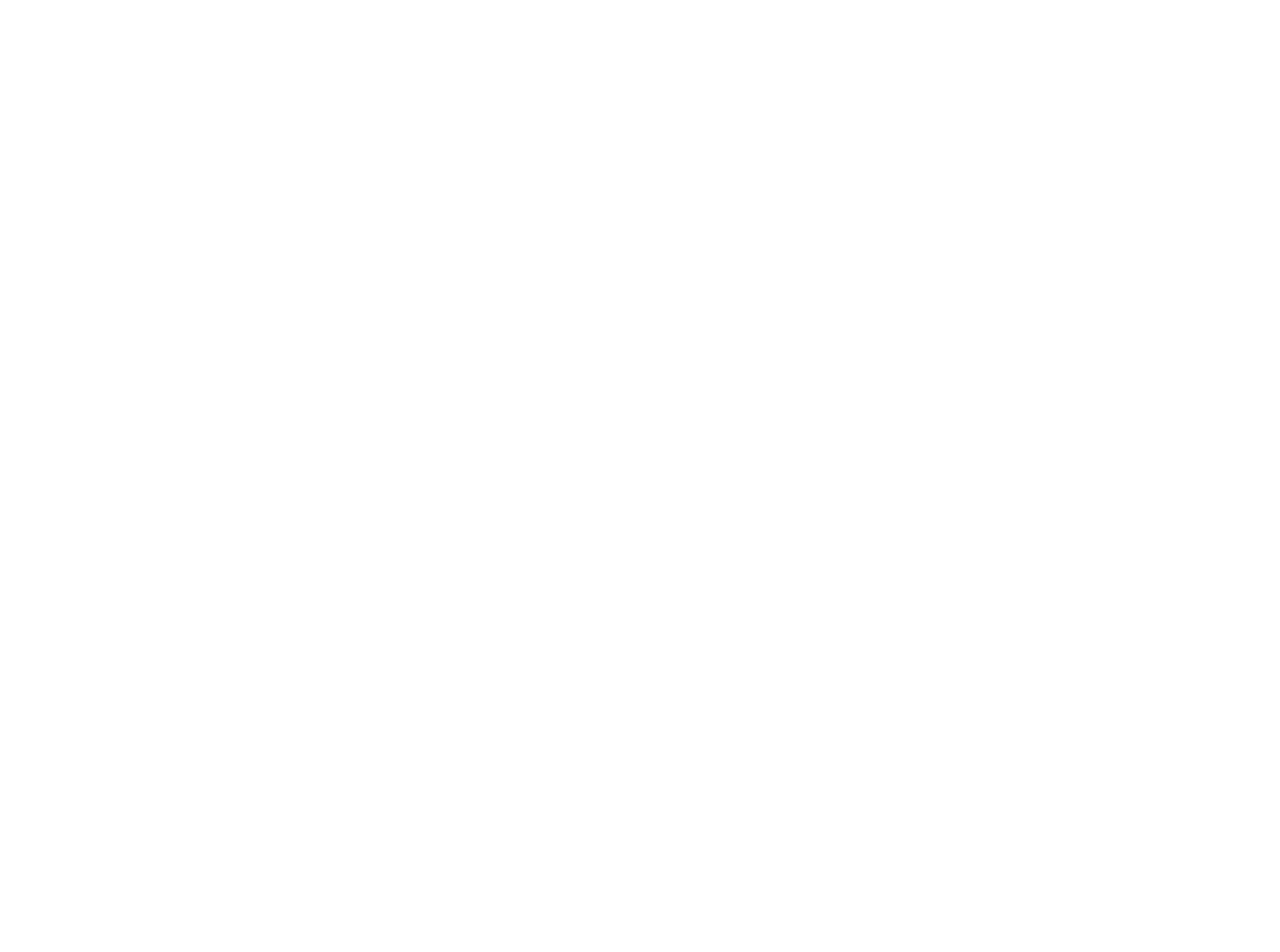
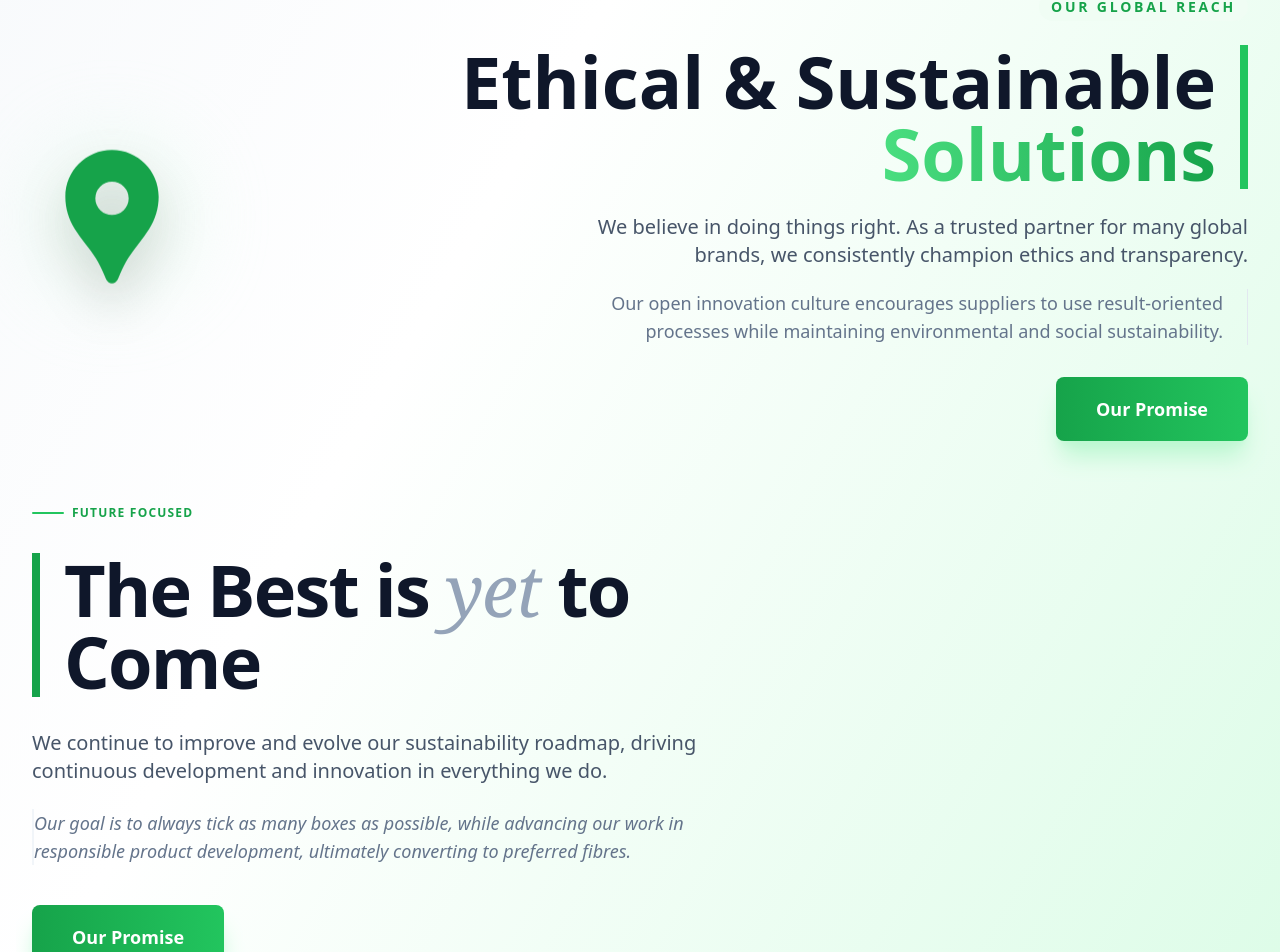
Before and after one commit to Raihan1018/fashody-fashion, a React (Vite) app: page / in a window 1280 px wide. Shown: the part 1180-2132 px from the top of the page. Before the commit the page ends 1137 px from the top, so only its background shows below. Built offline with nearby package versions, Linux system fonts and the light colour scheme.

Commit message:
added some sections on Home page

```diff
--- /dev/null
+++ b/src/Animation/Motion.js
@@ -0,0 +1,16 @@
+export const containerVariants = {
+  hidden: { opacity: 0 },
+  visible: {
+    opacity: 1,
+    transition: { staggerChildren: 0.2, delayChildren: 0.1 },
+  },
+};
+
+export const itemVariants = {
+  hidden: { y: 20, opacity: 0 },
+  visible: {
+    y: 0,
+    opacity: 1,
+    transition: { duration: 0.6, ease: "easeOut" },
+  },
+};
--- a/src/Layout/Layout.jsx
+++ b/src/Layout/Layout.jsx
@@ -6,7 +6,7 @@
 const Layout = () => {
   return (
     // min-h-screen ensures the footer stays at the bottom on short pages
-    <div className="flex flex-col min-h-screen px-1 md:px-3 lg:px-5">
+    <div className="flex flex-col min-h-screen  bg-gradient-to-br from-slate-100 via-white to-green-100 rounded-[2rem] md:rounded-[3rem]  my-4 ">
       <Header />
 
       {/* Main content area constrained to your max-width */}
--- /dev/null
+++ b/src/pages/Home/Ethical.jsx
@@ -0,0 +1,102 @@
+import { motion } from "framer-motion";
+import { MdLocationPin } from "react-icons/md";
+import { Link } from "react-router-dom";
+
+const containerVariants = {
+  hidden: { opacity: 0 },
+  visible: {
+    opacity: 1,
+    transition: { staggerChildren: 0.15, delayChildren: 0.2 },
+  },
+};
+
+const itemVariants = {
+  hidden: { opacity: 0, x: 30 },
+  visible: { opacity: 1, x: 0, transition: { duration: 0.6, ease: "easeOut" } },
+};
+
+
+
+const iconVariants = {
+  hidden: { opacity: 0, scale: 0.8 },
+  visible: {
+    opacity: 1,
+    scale: 1,
+    transition: { duration: 0.6 },
+  },
+  animate: {
+    y: [0, -15, 0],
+    transition: { duration: 3, repeat: Infinity, ease: "easeInOut" },
+  },
+};
+const Ethical = () => {
+  return (
+    <motion.div
+      variants={containerVariants}
+      initial="hidden"
+      whileInView="visible"
+      viewport={{ once: true, margin: "-100px" }}
+      className="grid grid-cols-1 md:grid-cols-12 gap-8 items-center min-h-[400px] w-full px-4"
+    >
+      {/* LEFT SIDE: Icon (Responsive: center on mobile, left on desktop) */}
+      <motion.div
+        variants={iconVariants}
+        animate="animate"
+        className="lg:col-span-4 flex justify-center lg:justify-start"
+      >
+        <div className="relative group">
+          {/* Animated Pulse Ring */}
+          <div className="absolute inset-0 rounded-full bg-green-400 animate-ping opacity-20 scale-150" />
+          <div className="absolute inset-0 rounded-full bg-green-100 blur-2xl opacity-40 group-hover:bg-green-300 transition-colors" />
+
+          <MdLocationPin className="text-8xl md:text-[10rem] text-green-600 relative z-10 drop-shadow-2xl" />
+        </div>
+      </motion.div>
+
+      {/* RIGHT SIDE: Content */}
+      <div className="md:col-span-8 flex flex-col items-end text-right space-y-6">
+        <motion.span
+          variants={itemVariants}
+          className="text-green-600 font-bold tracking-[0.2em] uppercase text-xs md:text-sm bg-green-50 px-3 py-1 rounded-full"
+        >
+          Our Global Reach
+        </motion.span>
+
+        <motion.h1
+          variants={itemVariants}
+          className="text-4xl md:text-5xl lg:text-7xl font-extrabold text-slate-900 leading-[1.1] border-r-8 border-green-500 pr-6"
+        >
+          Ethical & Sustainable <br />
+          <span className="text-transparent bg-clip-text bg-gradient-to-l from-green-600 to-green-400">
+            Solutions
+          </span>
+        </motion.h1>
+
+        <motion.div variants={itemVariants} className="space-y-5 max-w-2xl">
+          <p className="text-lg md:text-xl text-slate-600 leading-relaxed font-medium">
+            We believe in doing things right. As a trusted partner for many
+            global brands, we consistently champion ethics and transparency.
+          </p>
+          <p className="text-base md:text-lg text-slate-500 leading-relaxed border-r border-slate-200 pr-6">
+            Our open innovation culture encourages suppliers to use
+            result-oriented processes while maintaining environmental and social
+            sustainability.
+          </p>
+        </motion.div>
+
+        <motion.div
+          variants={itemVariants}
+          className="flex flex-col sm:flex-row gap-4 pt-2"
+        >
+          <Link to="/our-promise" className="w-full sm:w-auto">
+            <button className="btn w-full sm:w-auto border-none bg-gradient-to-r from-green-600 to-green-500 hover:from-green-700 hover:to-green-600 text-white btn-lg px-10 shadow-xl shadow-green-200 transition-all hover:scale-105 active:scale-95">
+              Our Promise
+            </button>
+          </Link>
+        </motion.div>
+      </div>
+    </motion.div>
+  );
+};
+
+export default Ethical;
--- a/src/pages/Home/Hero.jsx
+++ b/src/pages/Home/Hero.jsx
@@ -3,27 +3,28 @@
 import { FaIndustry, FaGlobe, FaUsersGear, FaHeadset } from "react-icons/fa6";
 import { FaRegPaperPlane } from "react-icons/fa";
 import { motion } from "framer-motion";
+import { containerVariants, itemVariants } from "../../Animation/Motion";
 
 const Hero = () => {
   const currentYear = new Date().getFullYear();
 
   // Animation variants for staggered children
-  const containerVariants = {
-    hidden: { opacity: 0 },
-    visible: {
-      opacity: 1,
-      transition: { staggerChildren: 0.2, delayChildren: 0.1 },
-    },
-  };
+  //   const containerVariants = {
+  //     hidden: { opacity: 0 },
+  //     visible: {
+  //       opacity: 1,
+  //       transition: { staggerChildren: 0.2, delayChildren: 0.1 },
+  //     },
+  //   };
 
-  const itemVariants = {
-    hidden: { y: 20, opacity: 0 },
-    visible: {
-      y: 0,
-      opacity: 1,
-      transition: { duration: 0.6, ease: "easeOut" },
-    },
-  };
+  //   const itemVariants = {
+  //     hidden: { y: 20, opacity: 0 },
+  //     visible: {
+  //       y: 0,
+  //       opacity: 1,
+  //       transition: { duration: 0.6, ease: "easeOut" },
+  //     },
+  //   };
 
   const stats = [
     {
@@ -61,7 +62,7 @@
   ];
 
   return (
-    <div className="relative overflow-hidden bg-gradient-to-br from-slate-50 via-white to-green-50 py-12 md:py-20 lg:py-28 rounded-[2rem] md:rounded-[3rem] mx-2 md:mx-6 my-4">
+    <div className="relative overflow-hidden  py-12 md:py-20 lg:py-28 rounded-[2rem] md:rounded-[3rem]  my-4">
       {/* Background Blobs with subtle floating animation */}
       <motion.div
         animate={{ scale: [1, 1.1, 1], x: [0, 20, 0] }}
@@ -109,6 +110,14 @@
             global sourcing strategies, combined with compliance excellence and
             intuitive customer service.
           </motion.p>
+          <motion.p
+            variants={itemVariants}
+            className="text-base md:text-lg lg:text-xl text-slate-600 max-w-xl leading-relaxed"
+          >
+            We strive to always bring newness and innovation to our work,
+            offering an extensive multi-category product range, manufactured in
+            over 100 fully compliant partner factories.
+          </motion.p>
 
           <motion.div
             variants={itemVariants}
@@ -137,13 +146,11 @@
                 repeat: Infinity,
                 ease: "easeInOut",
               }}
-
             >
               <FaRegPaperPlane className="text-6xl md:text-8xl transition-colors duration-300 group-hover:text-green-500/40" />
             </motion.div>
 
             {/* Optional "Wind" Lines that appear on hover */}
-
           </motion.div>
         </motion.div>
 
--- a/src/pages/Home/Home.jsx
+++ b/src/pages/Home/Home.jsx
@@ -1,10 +1,14 @@
 import React from "react";
 import Hero from "./Hero";
+import Ethical from "./Ethical";
+import TheBest from "./TheBest";
 
 const Home = () => {
   return (
     <div>
       <Hero />
+      <Ethical />
+      <TheBest />
     </div>
   );
 };
--- /dev/null
+++ b/src/pages/Home/TheBest.jsx
@@ -0,0 +1,80 @@
+import { motion } from "framer-motion";
+import { Link } from "react-router-dom";
+import { MdLocationPin } from "react-icons/md";
+import { containerVariants, itemVariants } from "../../Animation/Motion";
+
+const iconVariants = {
+  hidden: { opacity: 0, scale: 0.8 },
+  visible: {
+    opacity: 1,
+    scale: 1,
+    transition: { duration: 0.6 },
+  },
+  animate: {
+    y: [0, -15, 0],
+    transition: { duration: 3, repeat: Infinity, ease: "easeInOut" },
+  },
+};
+
+const TheBest = () => {
+  return (
+    <motion.div
+      variants={containerVariants}
+      initial="hidden"
+      whileInView="visible"
+      viewport={{ once: true, margin: "-50px" }}
+      className="grid grid-cols-1 lg:grid-cols-12 gap-10 items-center py-16 px-4 overflow-hidden"
+    >
+      {/* RIGHT SIDE: Content (Now fully left-aligned) */}
+      <div className="lg:col-span-8 flex flex-col items-start text-left space-y-8">
+        {/* Decorative Tag */}
+        <motion.div variants={itemVariants} className="flex items-center gap-2">
+          <span className="h-[2px] w-8 bg-green-500 rounded-full" />
+          <span className="text-green-600 font-bold uppercase tracking-widest text-xs">
+            Future Focused
+          </span>
+        </motion.div>
+
+        {/* Main Heading */}
+        <motion.h1
+          variants={itemVariants}
+          className="text-4xl sm:text-5xl md:text-6xl lg:text-7xl font-black leading-[1.05] tracking-tight text-slate-900 border-l-8 border-green-600 pl-6"
+        >
+          The Best is{" "}
+          <span className="italic font-light text-slate-400 font-serif">
+            {" "}
+            yet{" "}
+          </span>{" "}
+          to Come
+        </motion.h1>
+
+        {/* Body Text */}
+        <motion.div variants={itemVariants} className="space-y-6 max-w-2xl">
+          <p className="text-lg md:text-xl text-slate-600 leading-relaxed font-medium">
+            We continue to improve and evolve our sustainability roadmap,
+            driving continuous development and innovation in everything we do.
+          </p>
+          <p className="text-base md:text-lg text-slate-500 leading-relaxed italic border-l-2 border-slate-100 ">
+            Our goal is to always tick as many boxes as possible, while
+            advancing our work in responsible product development, ultimately
+            converting to preferred fibres.
+          </p>
+        </motion.div>
+
+        {/* Action Button */}
+        <motion.div
+          variants={itemVariants}
+          className="flex flex-col sm:flex-row gap-4 pt-2"
+        >
+          <Link to="/our-promise" className="w-full sm:w-auto">
+            <button className="btn w-full sm:w-auto border-none bg-gradient-to-r from-green-600 to-green-500 hover:from-green-700 hover:to-green-600 text-white btn-lg px-10 shadow-xl shadow-green-200 transition-all hover:scale-105 active:scale-95">
+              Our Promise
+            </button>
+          </Link>
+        </motion.div>
+      </div>
+    </motion.div>
+  );
+};
+
+export default TheBest;
```
